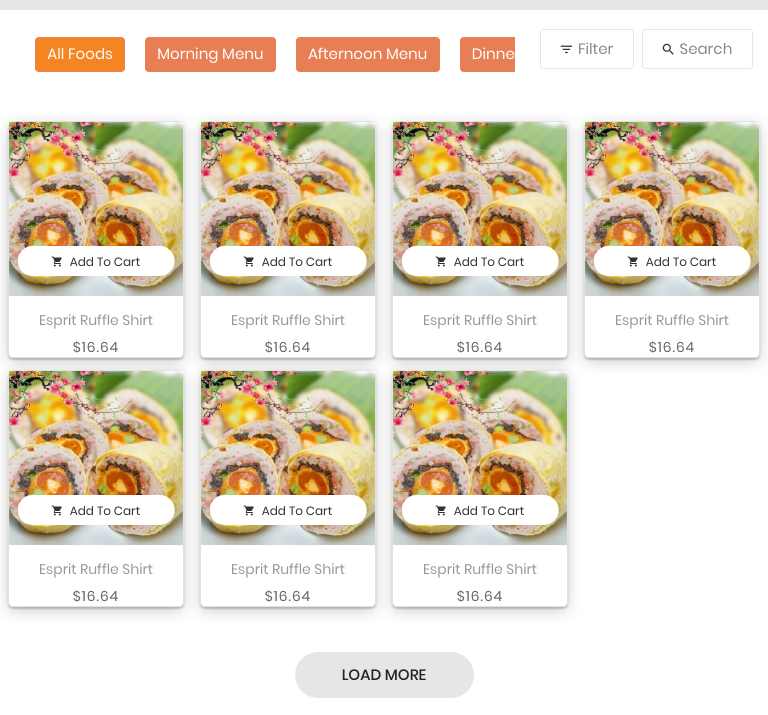
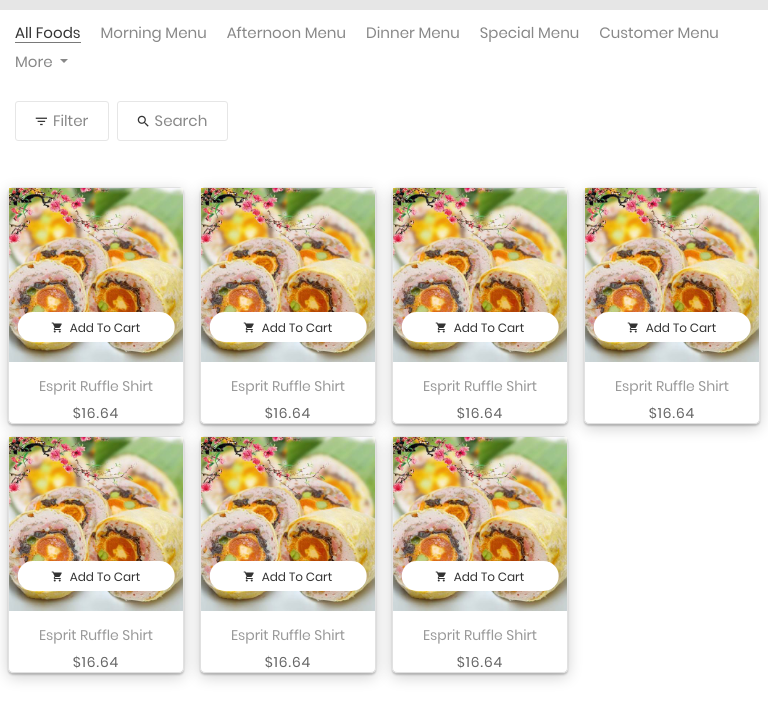
Before and after one commit to acv-namtd/acv-namtd.github.io, a plain HTML site: page index.html in a window 768 px wide. Shown: the part 60-775 px from the top of the page. Drawn offline with Linux system fonts and the light colour scheme; a web font is replaced by a local one.

```diff
--- a/index.html
+++ b/index.html
@@ -55,7 +55,7 @@
 					<div class="menu-desktop">
 						<ul class="main-menu">
 							<li class="active-menu">
-								<a href="index.html">Menu</a>
+								<a href="index.html">Home</a>
 								<ul class="sub-menu">
 									<li><a href="index.html">Menu 1</a></li>
 									<li><a href="home-02.html">Menu 2</a></li>
@@ -118,7 +118,7 @@
 		<div class="menu-mobile">
 			<ul class="main-menu-m">
 				<li>
-					<a href="index.html">Menu</a>
+					<a href="index.html">Home</a>
 					<ul class="sub-menu-m">
 						<li><a href="index.html">Menu 1</a></li>
 						<li><a href="home-02.html">Menu 2</a></li>
@@ -238,35 +238,38 @@
 		<div class="container">
 			<div class="flex-w flex-sb-m p-b-20 menu-type">
 				<!--Menu Type-->
-				<div id="scroll-menu">
 				<div class="flex-w flex-l-m filter-tope-group m-tb-10 menu-group">
-						<button class="btn stext-106 cl6 hov1 bor3 trans-04 m-r-20 m-tb-5 how-active1" data-filter="*">
+					<button class="stext-106 cl6 hov1 bor3 trans-04 m-r-20 m-tb-5 how-active1" data-filter="*">
 						All Foods
 					</button>
 
-						<button class="btn stext-106 cl6 hov1 bor3 trans-04 m-r-20 m-tb-5" data-filter=".women">
+					<button class="stext-106 cl6 hov1 bor3 trans-04 m-r-20 m-tb-5" data-filter=".women">
 						Morning Menu
 					</button>
 
-						<button class="btn stext-106 cl6 hov1 bor3 trans-04 m-r-20 m-tb-5" data-filter=".men">
+					<button class="stext-106 cl6 hov1 bor3 trans-04 m-r-20 m-tb-5" data-filter=".men">
 						Afternoon Menu
 					</button>
 
-						<button class="btn stext-106 cl6 hov1 bor3 trans-04 m-r-20 m-tb-5" data-filter=".bag">
+					<button class="stext-106 cl6 hov1 bor3 trans-04 m-r-20 m-tb-5" data-filter=".bag">
 						Dinner Menu
 					</button>
 
-						<button class="btn stext-106 cl6 hov1 bor3 trans-04 m-r-20 m-tb-5" data-filter=".shoes">
+					<button class="stext-106 cl6 hov1 bor3 trans-04 m-r-20 m-tb-5" data-filter=".shoes">
 						Special Menu
 					</button>
 
-						<button class="btn stext-106 cl6 hov1 bor3 trans-04 m-r-20 m-tb-5" data-filter=".watches">
+					<button class="stext-106 cl6 hov1 bor3 trans-04 m-r-20 m-tb-5" data-filter=".watches">
 						Customer Menu
 					</button>
-
-						<button class="btn menu-more">
-							More
-						</button>
+					<div class="dropdown more stext-106 cl6 hov1 bor3 trans-04 m-r-20 m-tb-5">
+						<a class="dropdown-toggle"  data-toggle="dropdown">More
+							<span class="caret"></span></a>
+							<ul class="dropdown-menu">
+								<li><a href="#" class="dropdown-item">Type 1</a></li>
+								<li><a href="#" class="dropdown-item">Type 2</a></li>
+								<li><a href="#" class="dropdown-item">Type 3</a></li>
+							</ul>
 					</div>
 				</div>
 				<div class="flex-w flex-c-m m-tb-10">
@@ -1043,6 +1046,20 @@ Copyright &copy;<script>document.write(new Date().getFullYear());</script> All r
 	</script>
 <!--===============================================================================================-->
 	<script src="js/main.js"></script>
-
+<!--===============================================================================================fixed cart for mobile-->
+	<script type="text/javascript">
+		$( window ).scroll(function() {
+			var height = $(".wrap-header-mobile" ).height()+$(".menu-type" ).height();
+			//screen mobile, if have menu, height += height menu;
+			if ($("div.menu-mobile:visible").length===1) {
+				height+= $("div.menu-mobile:visible" ).height();
+			}
+			if($(this).scrollTop()>height){
+				$(".js-show-cart").addClass("mobile-fixed-cart");
+			}else{
+				$(".js-show-cart").removeClass("mobile-fixed-cart");
+			}
+		});
+	</script>
 </body>
 </html>
--- a/scss/customer.scss
+++ b/scss/customer.scss
@@ -32,18 +32,10 @@ $im : !important;
 		padding-right: 8px;
 		padding-left : 8px;
 	}
-	div.menu-group{
-		height: 50px;
-		width: 1000px;
-		margin-left: 20px;
-	}
-	#scroll-menu{
-		width: 500px;
-		overflow-x: scroll;
-		overflow-y:hidden;
-	}
-	.menu-more{
-		display: none;
+	.mobile-fixed-cart{
+		position: fixed;
+		right: 2%;
+		z-index: 1000;
 	}
 }
 /* Extra small devices (phones, 600px and down) */
@@ -74,9 +66,6 @@ $im : !important;
 	.logo-mobile{
 		margin: 0 $im;
 		height: 50px;
-	}
-	#scroll-menu{
-		padding-top: 10px;
 	}
 }
 
@@ -162,23 +151,13 @@ $im : !important;
 .food-item{
 	padding-top: 12px;
 }
-//custom group menu
 .menu-group{
-	.how-active1{
-		color: #fff;
-		background-color: #F58522;
+	a.dropdown-item:hover{
+		background-color: #D1D1D1;
 	}
-	button{
-		color: #fff;
-		background-color: #E87E54;
-		border-color: #E87E54;
-	}
-	button:hover{
-		transform: scale(1.1);
-		color: #fff;
-		border-color:#E4B055;
-	}
-	.btn:focus{
-		box-shadow: 0 0 0 3px #EB6C27 $im;
+	.more{
+		.dropdown-toggle{
+			cursor:pointer;
+		}
 	}
 }
```
Also changed, not shown: css/customer.css, 1 other file. Lines whose indentation alone changed are shown as unchanged.
